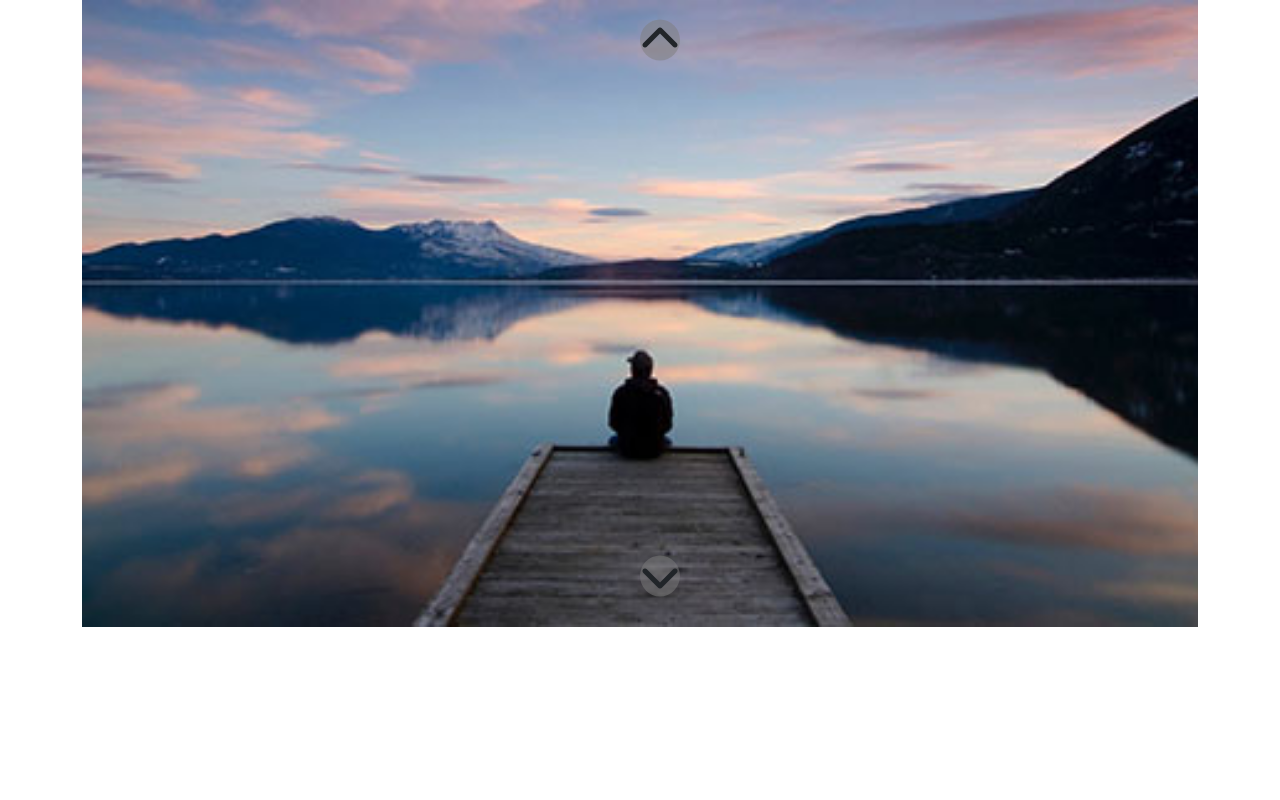
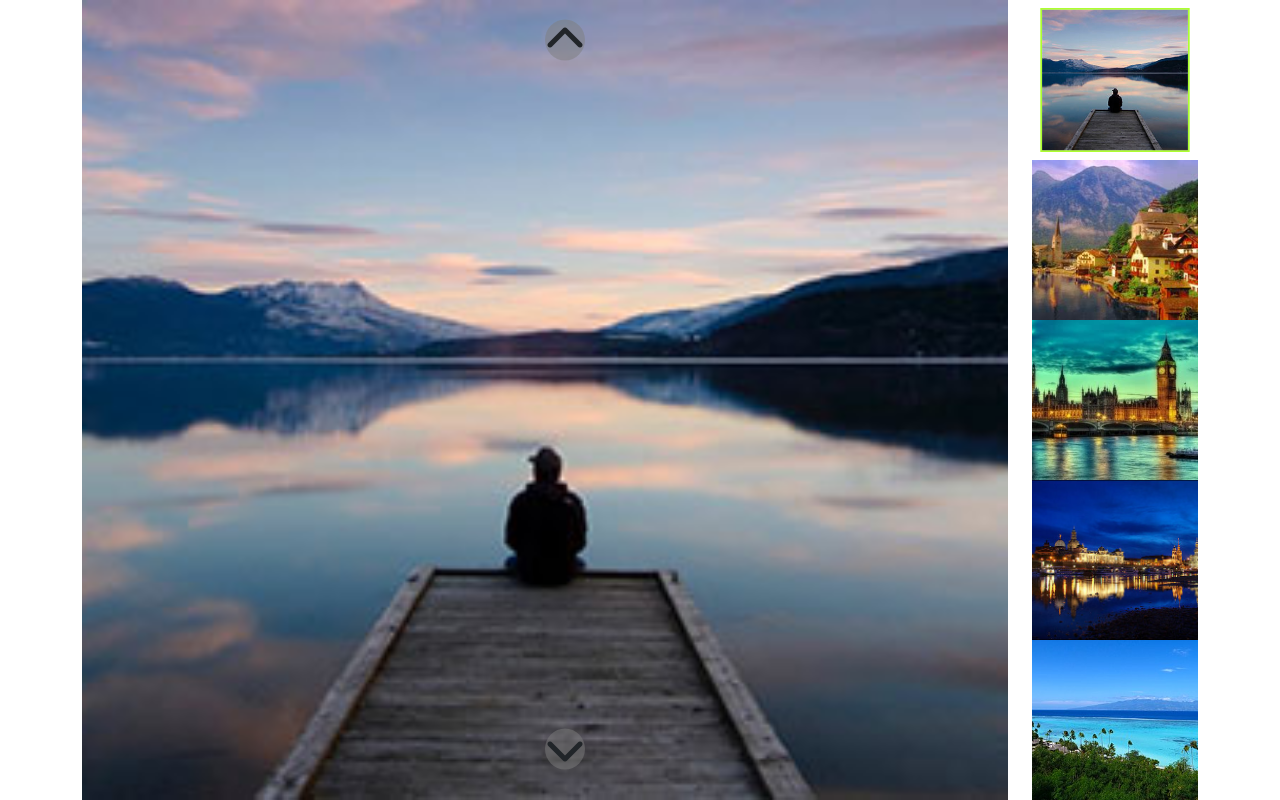
Before and after one commit to T30G10v4/js-array-carousel, a plain HTML site: page index.html in a window 1280 px wide. Drawn offline with nearby package versions, Linux system fonts and the light colour scheme.

Commit message:
Bug - thumbnail

```diff
--- a/css/specific.css
+++ b/css/specific.css
@@ -20,6 +20,7 @@ img {
 #carousel {
 
     position: relative;
+    height: 800px;
 
 }
 
@@ -32,6 +33,8 @@ img {
 .active {
 
     display: block;
+    height: 100%;
+    object-fit: cover;
 
 }
 
@@ -71,3 +74,17 @@ img {
     bottom: 10px;
 
 }
+
+.thumbnail-img {
+
+    height: calc(800px / 5);
+    object-fit: cover;
+
+}
+
+.thumbnail-img.active {
+
+    transform: scale(0.9);
+    border: 2px solid greenyellow;
+
+}
--- a/index.html
+++ b/index.html
@@ -23,9 +23,11 @@
 
   <div class="container">
     <div class="row">
+      <div class="col-10">
         <div id="carousel">
 
-        <!-- <img class="carousel-img active" src="img/01.jpg" alt=""> -->
+          <img class="carousel-img active" src="img/01.jpg" alt="">
+
 
           <div class="up">
             <i class="fa-solid fa-chevron-up fs-1"></i>
@@ -33,7 +35,13 @@
           <div class="down">
             <i class="fa-solid fa-chevron-down fs-1"></i>
           </div>
+        </div>
+      </div>
+      <div class="col-2">
+        <div id="thumbnails">
+          <!-- <img class="thumbnail-img active" src="img/01.jpg" alt=""> -->
 
+        </div>
       </div>
     </div>
   </div>
--- a/js/script.js
+++ b/js/script.js
@@ -41,36 +41,46 @@ const arrayImgs = ["img/01.jpg","img/02.jpg","img/03.jpg","img/04.jpg","img/05.j
 
 const carousel = document.getElementById("carousel");
 
+const thumbnails = document.getElementById("thumbnails");
+
 for(let i = 0; i < arrayImgs.length; i++) {
 
-    carousel.innerHTML += `<img class="carousel-img" src="${arrayImgs[i]}" alt=""></img>`;
+    carousel.innerHTML += `<img class="carousel-img" src="${arrayImgs[i]}" alt="Image ${i+1}"></img>`;
+    thumbnails.innerHTML += `<img class="thumbnail-img" src="${arrayImgs[i]}" alt="Thumbnail ${i+1}"></img>`;
 
 }
 
 const arrayImgTags = document.getElementsByClassName("carousel-img");
+const arrayThumbTags = document.getElementsByClassName("thumbnail-img");
+
 const up = document.getElementsByClassName("up");
 const down = document.getElementsByClassName("down");
 
 // STATO INIZIALE
 arrayImgTags[0].classList.add("active");
-//up[0].classList.add("hidden");
+arrayThumbTags[0].classList.add("active");
 
 let imgPosition = 0;
 
 down[0].addEventListener("click", function() {
 
     arrayImgTags[imgPosition].classList.remove("active");
+    arrayThumbTags[imgPosition].classList.remove("active");
     imgPosition++;
     if(imgPosition >= arrayImgTags.length) {
         imgPosition = 0;
     }
+
     arrayImgTags[imgPosition].classList.add("active");
+
+    arrayThumbTags[imgPosition].classList.add("active");
 
 });
 
 up[0].addEventListener("click", function() {
 
     arrayImgTags[imgPosition].classList.remove("active");
+    arrayThumbTags[imgPosition].classList.remove("active");
     console.log("Posizione", imgPosition);
     imgPosition--;
     console.log("Posizione", imgPosition);
@@ -80,7 +90,10 @@ up[0].addEventListener("click", function() {
         console.log("ENTRATO NELL'IF","Posizione", imgPosition);
 
     }
+
     arrayImgTags[imgPosition].classList.add("active");
+
+    arrayThumbTags[imgPosition].classList.add("active");
 
 });
 
```
Lines whose indentation alone changed are shown as unchanged.
